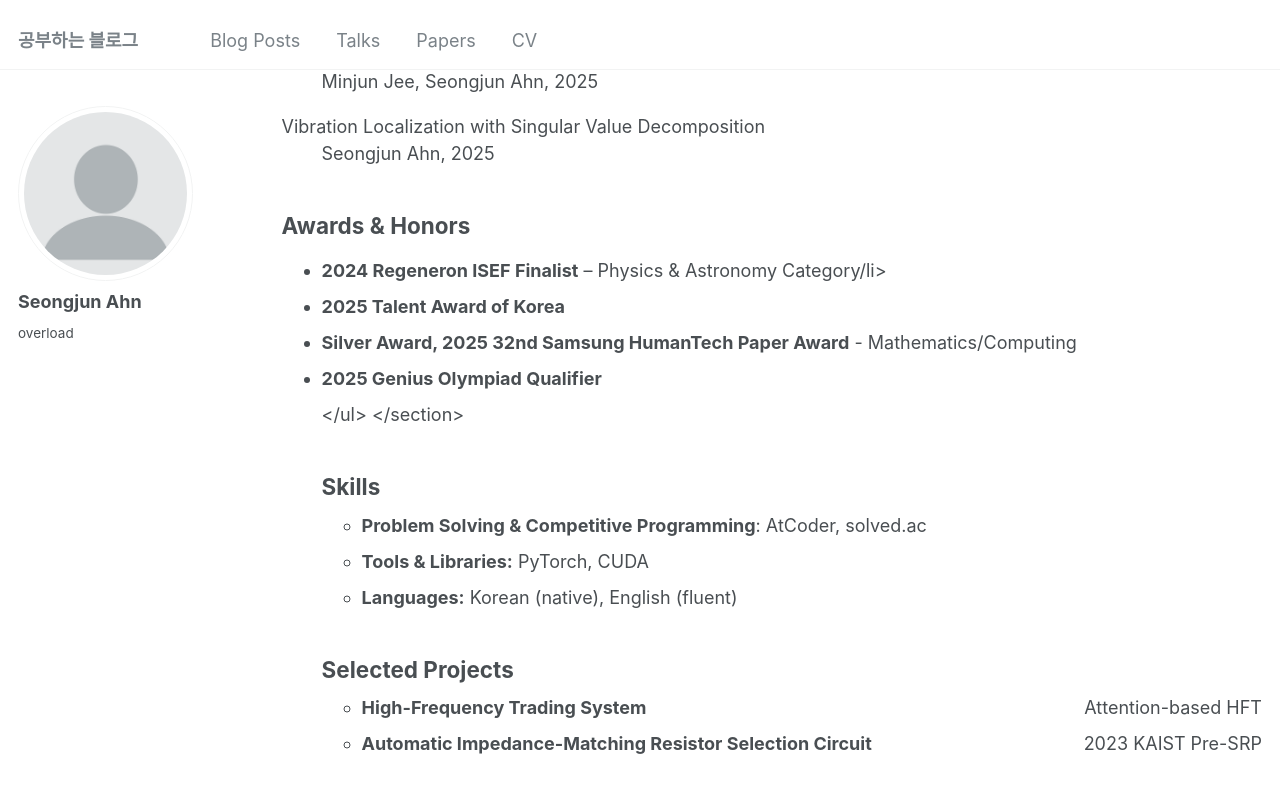
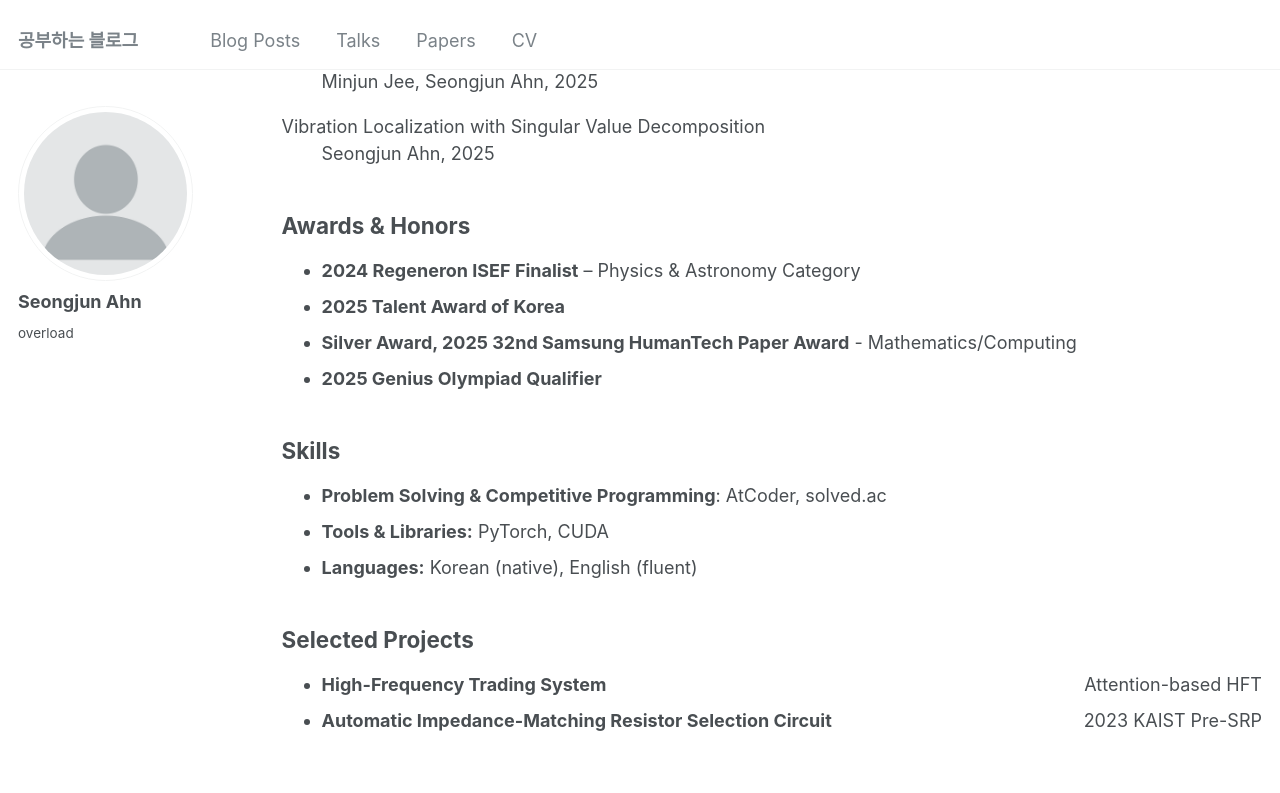
Before and after one commit to Gyvichi/gyvichi.github.io, a Jekyll site: the page built from _pages/cv.md, in a window 1280 px wide and 900 px high, scrolled down 572 px. Shown: the top 793 px of the window. Built offline with Jekyll 4.4.1, drawn with Linux system fonts in a browser that asks for light colours.

Commit message:
Update cv.md

```diff
--- a/_pages/cv.md
+++ b/_pages/cv.md
@@ -50,7 +50,7 @@ redirect_from:
 <section id="achievements">
   <h2>Awards & Honors</h2>
   <ul>
-    <li><strong>2024 Regeneron ISEF Finalist</strong> – Physics & Astronomy Category/li>
+    <li><strong>2024 Regeneron ISEF Finalist</strong> – Physics & Astronomy Category</li>
     <li><strong>2025 Talent Award of Korea</strong></li>
     <li><strong>Silver Award, 2025 32nd Samsung HumanTech Paper Award</strong> - Mathematics/Computing</li>
     <li><strong>2025 Genius Olympiad Qualifier</strong></li>
```
